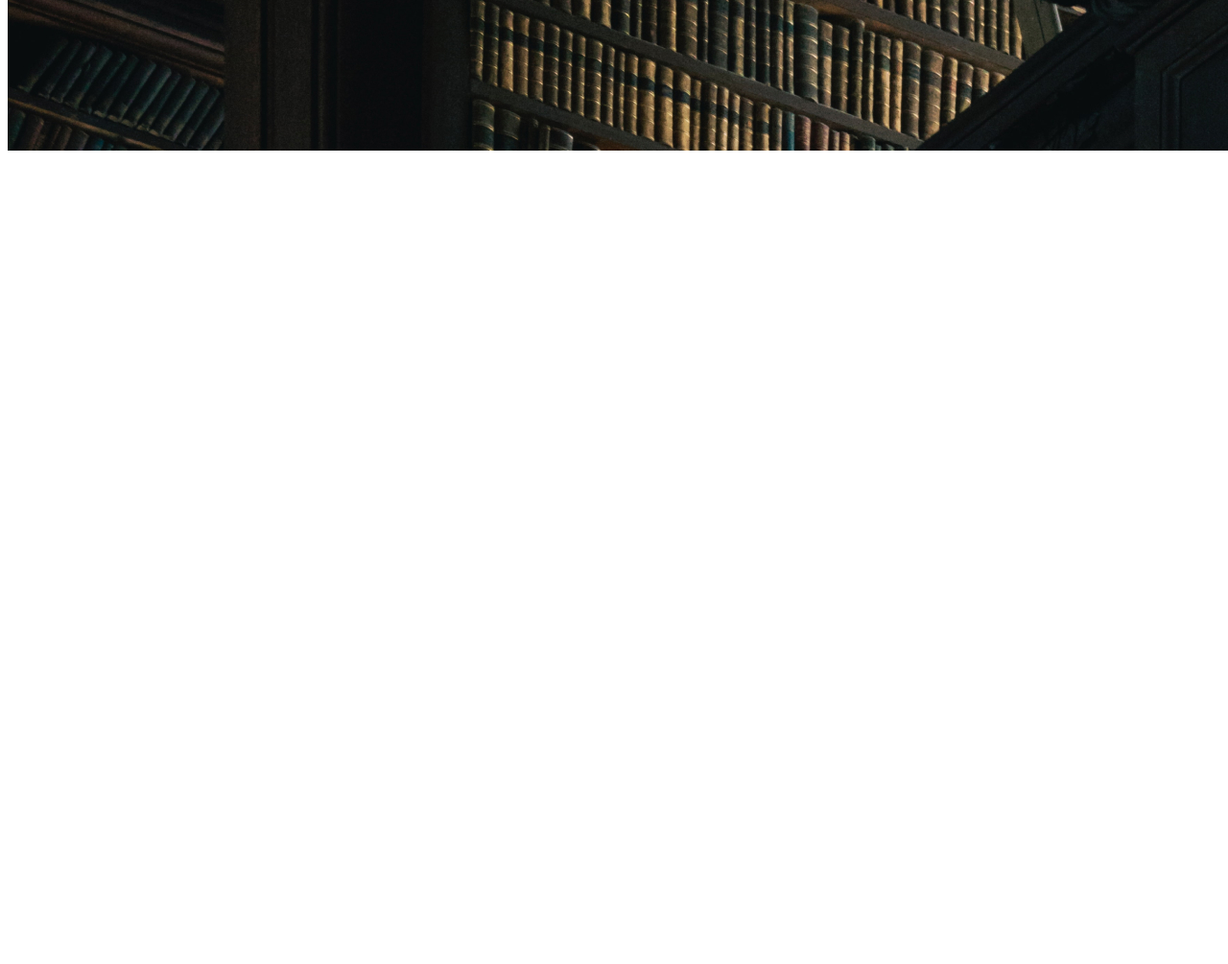
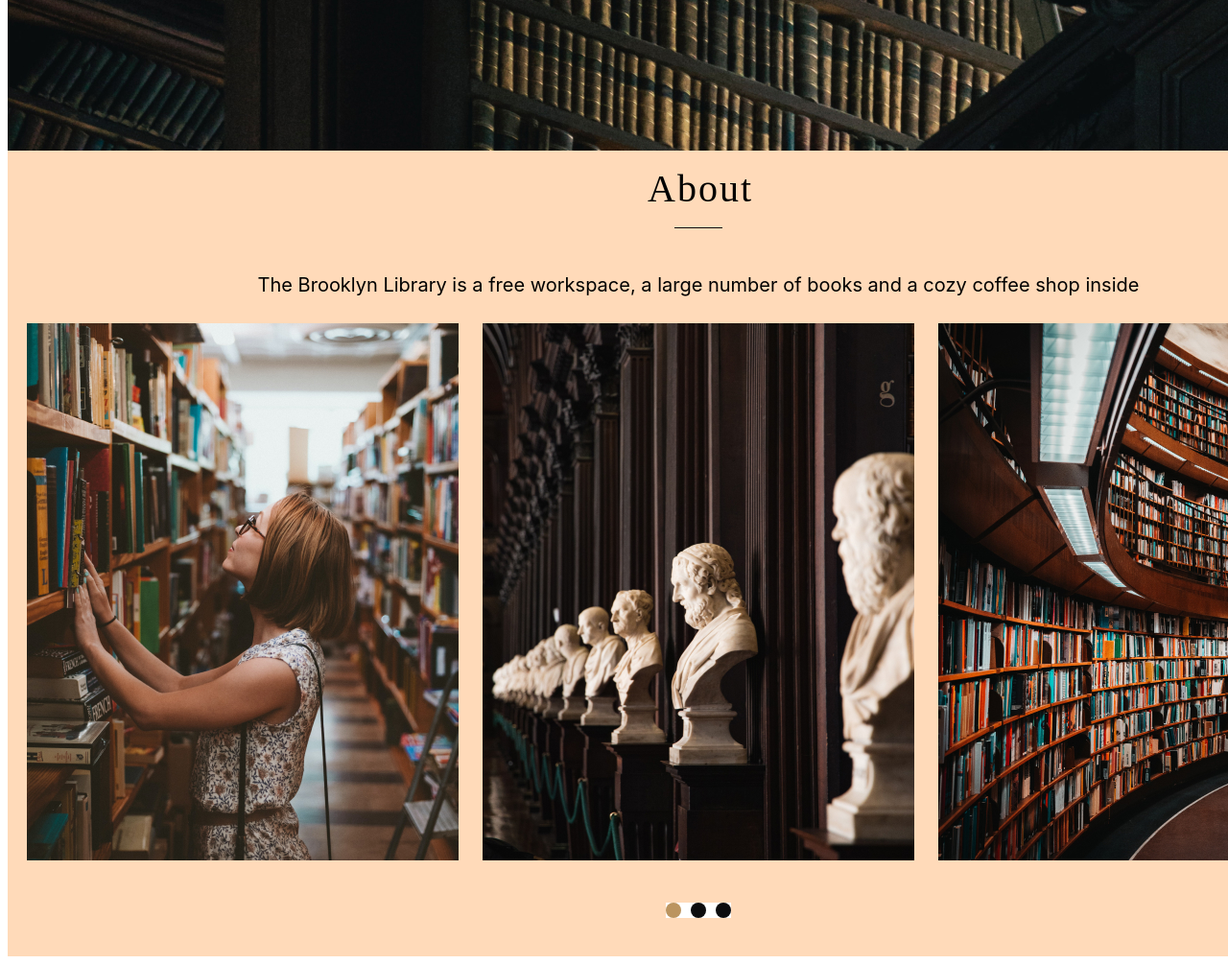
Before and after one commit to HanunagreZ/HanunagreZ-rs-libtary, a plain HTML site: page index.html in a window 1280 px wide. Shown: the part 541-1546 px from the top of the page at 96% size. Before the commit the page ends 800 px from the top, so only its background shows below. Drawn offline with Linux system fonts and the light colour scheme.

Commit message:
feat: add about section

```diff
--- a/index.html
+++ b/index.html
@@ -27,10 +27,23 @@
                 <p class="welcome-text">Welcome<br />to the Brooklyn<br />Library</p>
             </div>
         </section>
+
+        <section class="section-about">
+            <p class="about-text-title">About</p>
+            <img class="about-line" src="Sections/About/line.jpg" alt="line">
+            <p class="about-foto-text">The Brooklyn Library is a free workspace, a large number of books and a cozy coffee shop inside</p>
+            <img class="about-left-image" src="Sections/About/image 1.jpg" alt="image1">
+            <img class="about-middle-image" src="Sections/About/image 2.jpg" alt="image2">
+            <img class="about-right-image" src="Sections/About/image 3.jpg" alt="image3">
+            <img class="about-carousel" src="Sections/About/Carousel pagination.svg" alt="carousel">
+        </section>
+
         <section></section>
+
         <section></section>
+
         <section></section>
-        <section></section>
+
         <section></section>
     </main>
 </body>
--- a/styles.css
+++ b/styles.css
@@ -70,6 +70,7 @@ header {
     height: 600px;
     width: 1440px;
     position: relative;
+    margin-bottom: 0px;
 }
 
 .bacground-welcome-div {
@@ -96,3 +97,78 @@ header {
     letter-spacing: 3px;
     text-transform: uppercase;
 }
+
+.section-about {
+    height: 840px;
+    width: 1440px;
+    margin-left: auto;
+    margin-right: auto;
+    background-color: peachpuff;
+    position: relative;
+}
+
+.about-text-title {
+    font-family: Forum;
+    font-size: 40px;
+    font-weight: 400;
+    line-height: 40px;
+    letter-spacing: 2px;
+    text-align: left;
+    width: 106px;
+    height: 40px;
+    padding-left: 667px;
+    margin-top: 0px;
+    margin-bottom: 0px;
+    position: absolute;
+    top: 20px;
+}
+
+.about-line {
+    position: absolute;
+    top: 80px;
+    margin-left: 695px;
+}
+
+.about-foto-text {
+    position: absolute;
+    width: 1440px;
+    height: 40px;
+    top: 100px;
+    font-family: Inter;
+    font-size: 20px;
+    font-weight: 400;
+    line-height: 40px;
+    letter-spacing: 0em;
+    text-align: center;
+
+}
+
+.about-left-image{
+    position: absolute;
+    width: 450px;
+    height: 560px;
+    left: 20px;
+    top: 180px;
+}
+
+.about-middle-image {
+    position: absolute;
+    width: 450px;
+    height: 560px;
+    top: 180px;
+    left: 495px;
+}
+
+.about-right-image {
+    position: absolute;
+    width: 450px;
+    height: 560px;
+    top: 180px;
+    right: 20px;
+}
+
+.about-carousel {
+    position: absolute;
+    left: 686px;
+    bottom: 40px;
+}
```
Also changed, not shown: Sections/About/Carousel pagination.svg (added), Sections/About/image 1.jpg (added), Sections/About/image 2.jpg (added), Sections/About/image 3.jpg (added), Sections/About/line.jpg (added).
